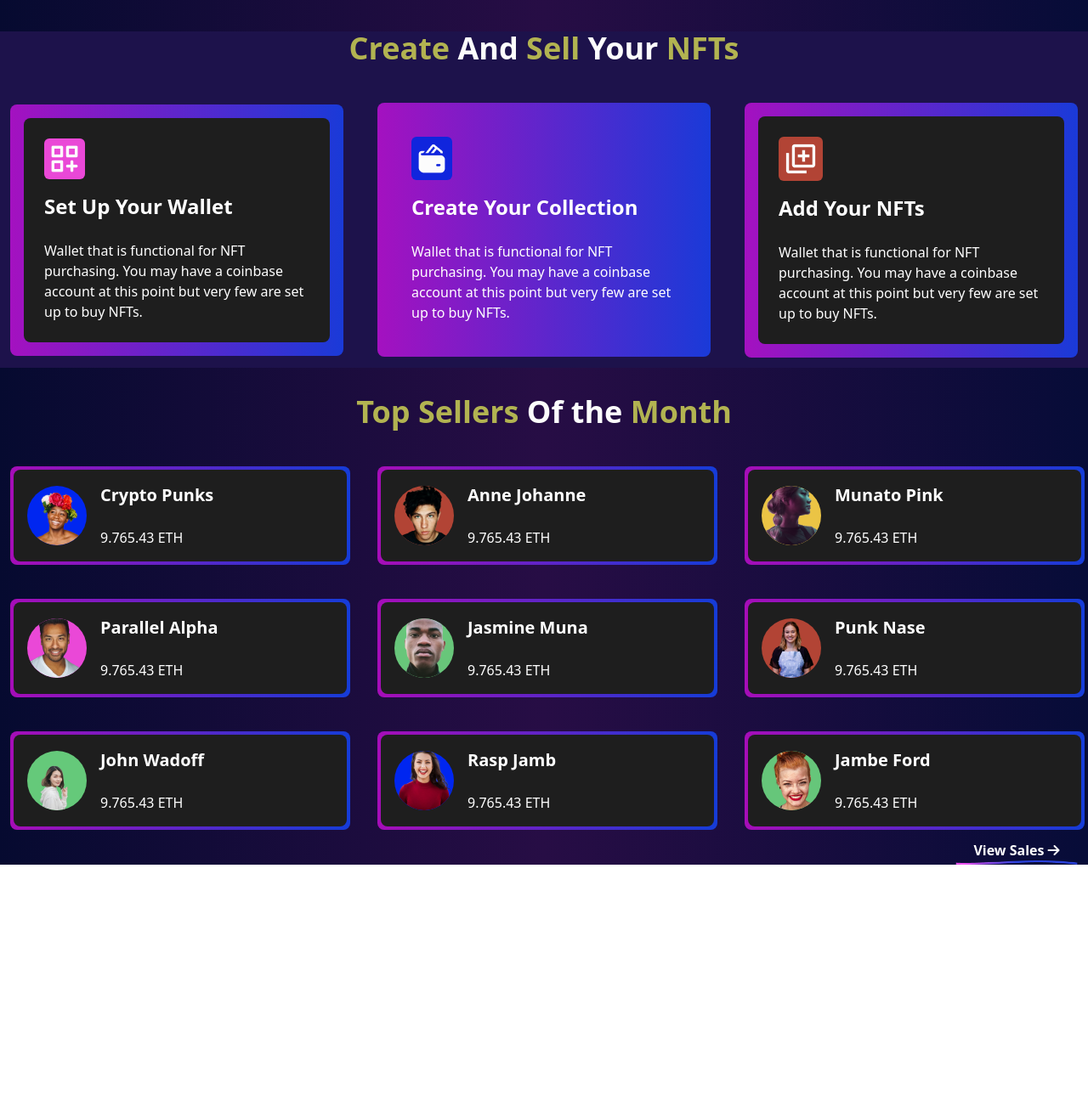
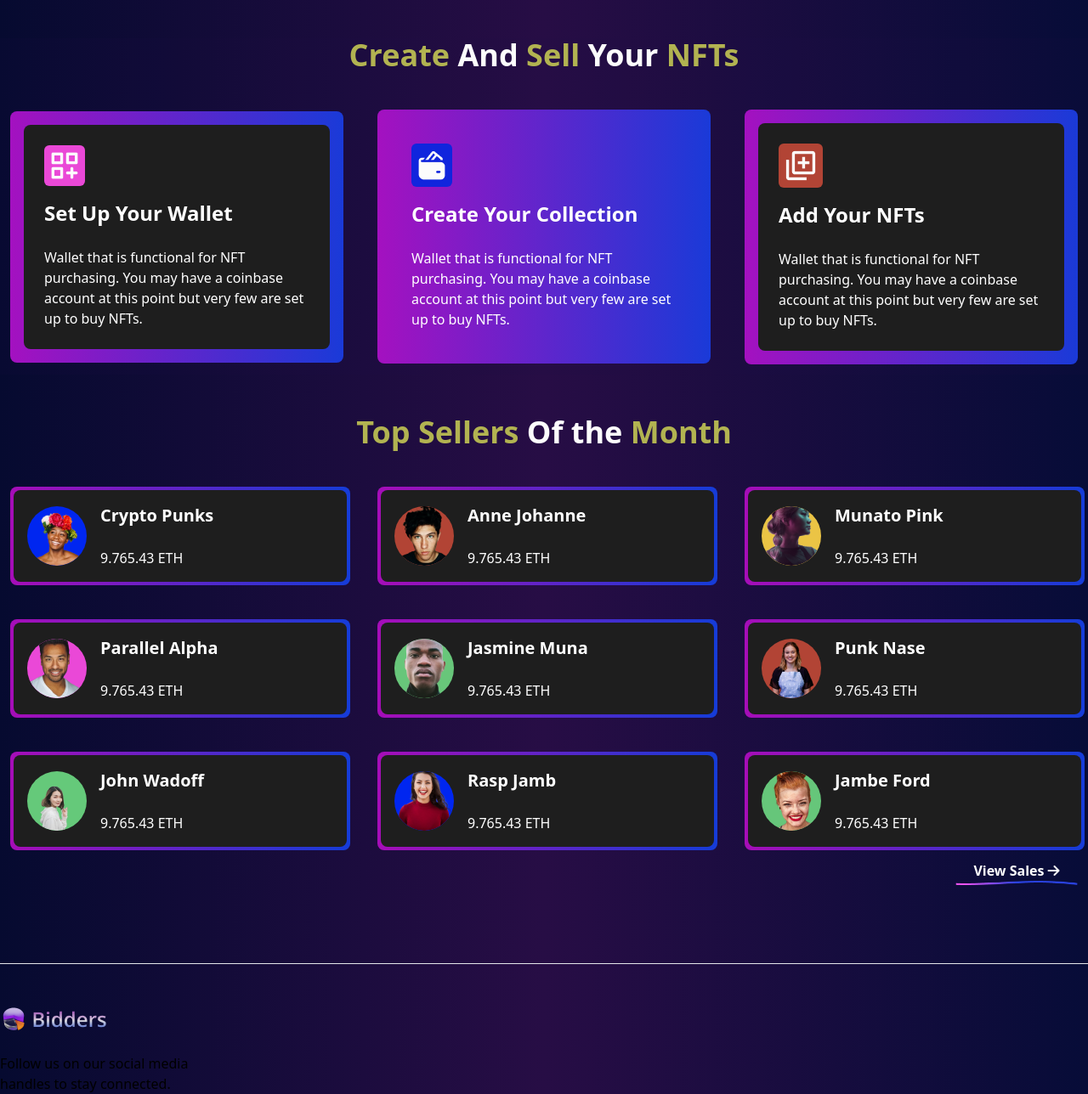
Before and after one commit to Terdanny1/Bidders-Landing-Page, a website: page src/index.html in a window 1280 px wide. Shown: the part 2264-3552 px from the top of the page at 85% size. Before the commit the page ends 3282 px from the top, so only its background shows below. Drawn offline with Linux system fonts and the light colour scheme.

Commit message:
created the footer

```diff
--- a/src/index.html
+++ b/src/index.html
@@ -338,7 +338,7 @@
             <!-- End Marketplace section -->
 
              <!-- start create & sell section -->
-            <section id="create" class="container mx-auto bg-[#1D124B] w-full mt-10">
+            <section id="create" class="container mx-auto bg-[#1D124B] mt-12 bg-opacity-10">
                     <div class="mx-auto text-center">
                         <h2 class="mt-8 text-4xl font-bold text-center text-[#FCFCFC]"><span class="text-[#B2B351]">Create </span>And<span class="text-[#B2B351]"> Sell </span> Your <span span class="text-[#B2B351]"> NFTs</span></h2>
 
@@ -378,9 +378,9 @@
             </section>
             <!-- End create & sell section -->
 
-            <!-- Start section -->
+            <!-- Start sellers section -->
 
-            <section id="sellers" class="container mx-auto">
+            <section id="sellers" class="container mx-auto mt-12">
                     <div class="mx-auto text-center">
                         <h2 class="m-8 text-4xl font-bold text-center text-[#FCFCFC]"><span class="text-[#B2B351]">Top Sellers </span>Of the<span class="text-[#B2B351]"> Month </span></h2>
 
@@ -532,13 +532,24 @@
                     <div class="px-3">
 
                             <div class="flex flex-col font-bold text-white w-36 ml-auto">
-                                <button>
+                                <button class="mb-3">
                                     <p class="">View Sales <i class="fa-solid fa-arrow-right"></i></p>
                                     <img src="./assets/images/Line 1.png" alt="" class="">
                                 </button>
                             </div>
                     </div>
             </section>
+            <!-- End sellers section -->
+
+            <!-- Start CTA section -->
+
+                <footer id="CTA" class="container mx-auto  border-t from-[#9D12BB] to-[#0E3ED9] mt-20">
+                    <!-- footer logo -->
+                    <a href="" class="w-28">
+                        <img src="./assets/images/Bidders full logo.png" alt="" class="pt-12">
+                    </a>
+                    <p class="w-[250px] mt-6">Follow us on our social media handles to stay connected.</p>
+                </footer>
 
 
     <!-- main js -->
```
Also changed, not shown: dist/output.css.
